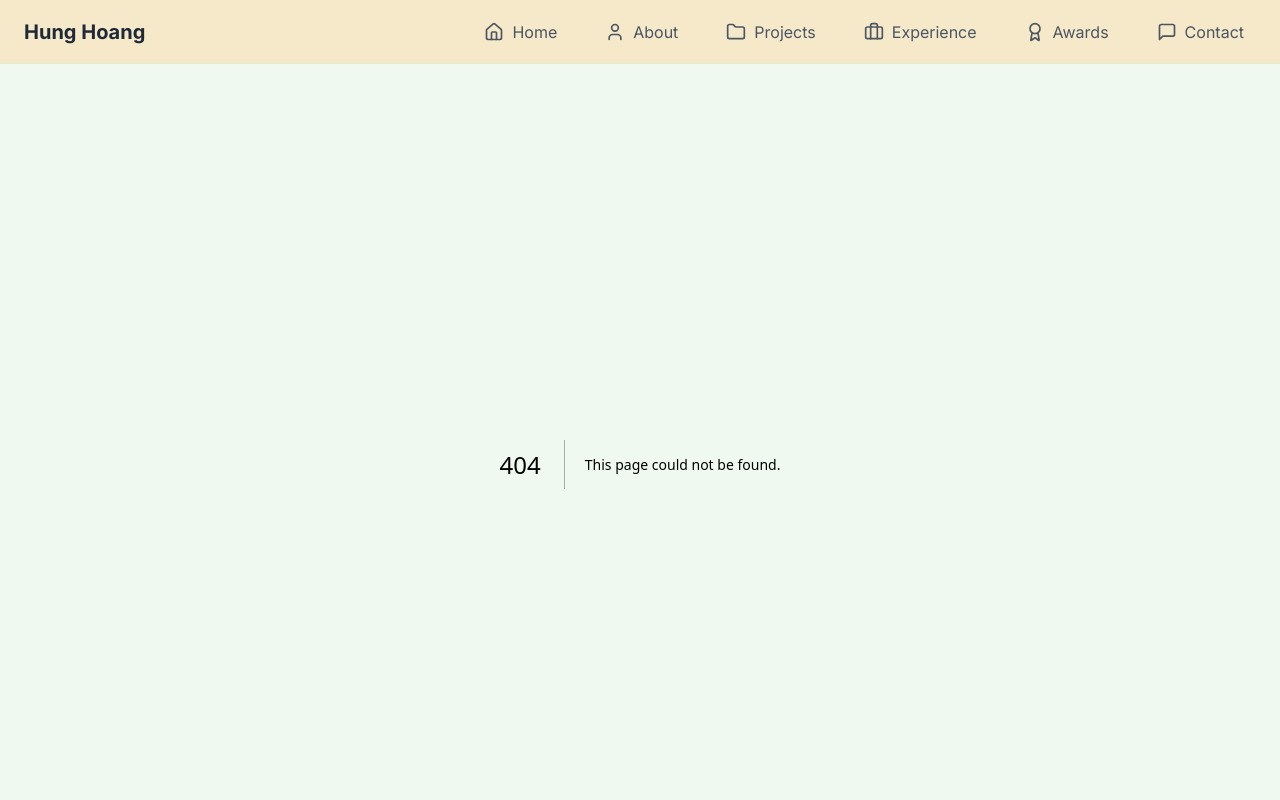
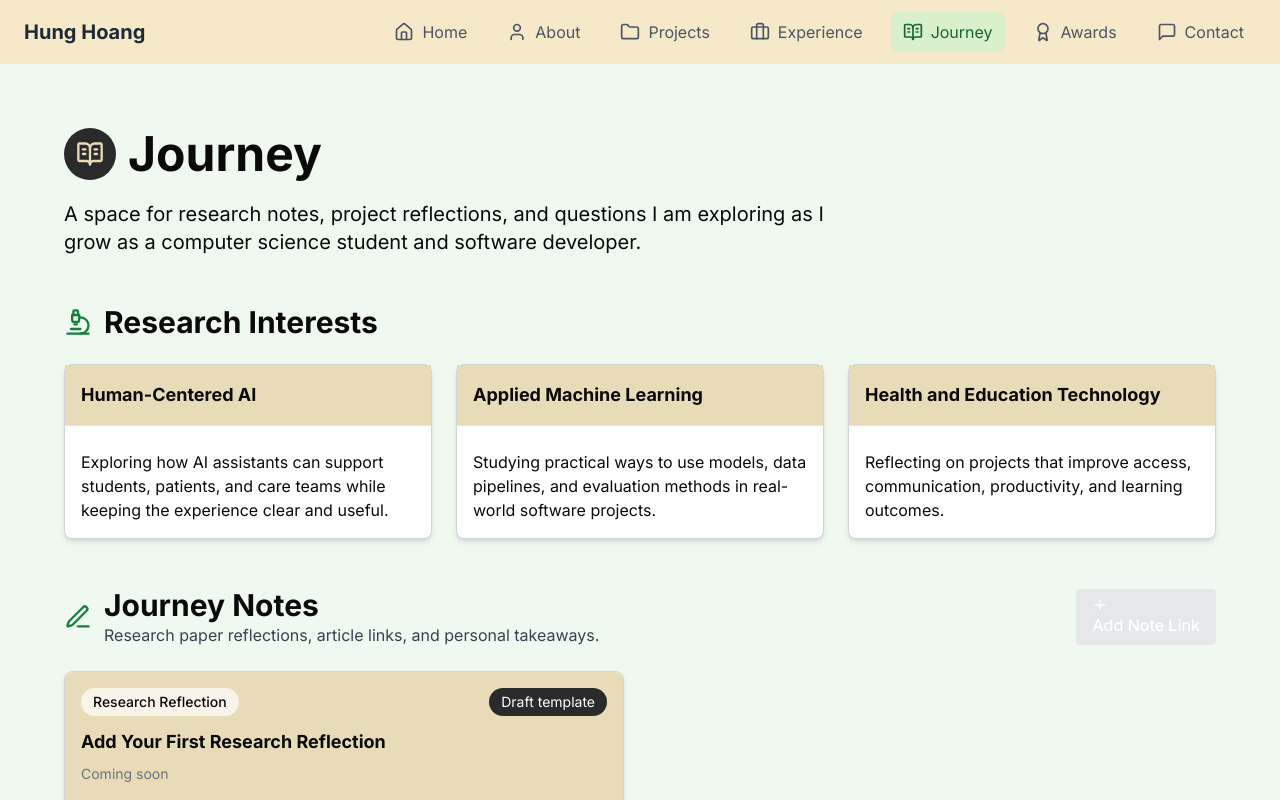
Before and after one commit to HungH206/WebPortfolio, a Next.js app in the folder my-portfolio/: page /journey in a window 1280 px wide. Before the commit this address had no page. Built offline with nearby package versions, Linux system fonts and the light colour scheme.

Commit message:
Mock-up of my Journey.

```diff
--- /dev/null
+++ b/my-portfolio/app/journey/page.tsx
@@ -0,0 +1,177 @@
+import Link from "next/link"
+import { Card, CardContent, CardDescription, CardFooter, CardHeader, CardTitle } from "@/components/ui/card"
+import { Button } from "@/components/ui/button"
+import { BookOpenText, ExternalLink, FileText, Microscope, PenLine, Plus } from "lucide-react"
+
+export default function JourneyPage() {
+  const researchTopics = [
+    {
+      title: "Human-Centered AI",
+      description:
+        "Exploring how AI assistants can support students, patients, and care teams while keeping the experience clear and useful.",
+    },
+    {
+      title: "Applied Machine Learning",
+      description:
+        "Studying practical ways to use models, data pipelines, and evaluation methods in real-world software projects.",
+    },
+    {
+      title: "Health and Education Technology",
+      description:
+        "Reflecting on projects that improve access, communication, productivity, and learning outcomes.",
+    },
+  ]
+
+  const journeyNotes = [
+    {
+      title: "Add Your First Research Reflection",
+      paperTitle: "Research paper title goes here",
+      authors: "Author One, Author Two, Author Three",
+      date: "Coming soon",
+      topic: "Research Reflection",
+      summary:
+        "Use this card format to document what the paper studied, what you learned, and how it connects to your projects or research interests.",
+      paperLink: "#",
+      reflectionLink: "#",
+      status: "Draft template",
+    },
+  ]
+
+  return (
+    <div className="p-4 sm:p-8 md:p-16">
+      <div className="mb-12 max-w-3xl">
+        <div className="flex items-center gap-3 mb-5">
+          <div className="p-3 bg-[#2a2a2a] rounded-full">
+            <BookOpenText className="h-7 w-7 text-[#e8dbb8]" />
+          </div>
+          <h1 className="text-3xl sm:text-4xl md:text-5xl font-bold">Journey</h1>
+        </div>
+        <p className="text-lg sm:text-xl">
+          A space for research notes, project reflections, and questions I am exploring as I grow as a computer science
+          student and software developer.
+        </p>
+      </div>
+
+      <section className="mb-12">
+        <div className="flex items-center gap-3 mb-6">
+          <Microscope className="h-7 w-7 text-green-700" />
+          <h2 className="text-2xl sm:text-3xl font-bold">Research Interests</h2>
+        </div>
+        <div className="grid grid-cols-1 lg:grid-cols-3 gap-6">
+          {researchTopics.map((topic) => (
+            <Card key={topic.title}>
+              <CardHeader className="bg-[#e8dbb8]">
+                <CardTitle>{topic.title}</CardTitle>
+              </CardHeader>
+              <CardContent className="pt-6">
+                <p>{topic.description}</p>
+              </CardContent>
+            </Card>
+          ))}
+        </div>
+      </section>
+
+      <section>
+        <div className="flex flex-col gap-4 sm:flex-row sm:items-center sm:justify-between mb-6">
+          <div className="flex items-center gap-3">
+            <PenLine className="h-7 w-7 text-green-700" />
+            <div>
+              <h2 className="text-2xl sm:text-3xl font-bold">Journey Notes</h2>
+              <p className="text-gray-700">Research paper reflections, article links, and personal takeaways.</p>
+            </div>
+          </div>
+          <Button variant="secondary" className="bg-[#2a2a2a] text-white hover:bg-[#3a3a3a] w-full sm:w-auto" asChild>
+            <Link href="#journey-note-template">
+              <Plus className="mr-2 h-4 w-4" />
+              Add Note Link
+            </Link>
+          </Button>
+        </div>
+
+        <div className="grid grid-cols-1 lg:grid-cols-2 gap-8">
+          {journeyNotes.map((note) => (
+            <Card key={note.title} className="overflow-hidden">
+              <CardHeader className="bg-[#e8dbb8]">
+                <div className="flex flex-col gap-3 sm:flex-row sm:items-start sm:justify-between">
+                  <div>
+                    <div className="mb-3 inline-flex items-center rounded-full bg-white/70 px-3 py-1 text-sm font-medium">
+                      {note.topic}
+                    </div>
+                    <CardTitle>{note.title}</CardTitle>
+                    <CardDescription className="text-black/70 mt-2">{note.date}</CardDescription>
+                  </div>
+                  <span className="text-sm bg-[#2a2a2a] text-white px-3 py-1 rounded-full whitespace-nowrap">
+                    {note.status}
+                  </span>
+                </div>
+              </CardHeader>
+
+              <CardContent className="pt-6 space-y-5">
+                <div>
+                  <h3 className="font-semibold mb-1">Paper</h3>
+                  <p>{note.paperTitle}</p>
+                </div>
+                <div>
+                  <h3 className="font-semibold mb-1">Authors</h3>
+                  <p>{note.authors}</p>
+                </div>
+                <div>
+                  <h3 className="font-semibold mb-1">Reflection</h3>
+                  <p>{note.summary}</p>
+                </div>
+              </CardContent>
+
+              <CardFooter className="flex flex-col sm:flex-row gap-3">
+                <Button variant="outline" asChild className="w-full sm:w-auto bg-transparent">
+                  <Link href={note.paperLink}>
+                    <FileText className="mr-2 h-4 w-4" />
+                    Paper Link
+                  </Link>
+                </Button>
+                <Button
+                  variant="secondary"
+                  className="bg-[#2a2a2a] text-white hover:bg-[#3a3a3a] w-full sm:w-auto"
+                  asChild
+                >
+                  <Link href={note.reflectionLink}>
+                    <ExternalLink className="mr-2 h-4 w-4" />
+                    Reflection Article
+                  </Link>
+                </Button>
+              </CardFooter>
+            </Card>
+          ))}
+        </div>
+
+        <Card id="journey-note-template" className="mt-8 overflow-hidden">
+          <CardHeader className="bg-[#e8dbb8]">
+            <CardTitle>Journey Note Template</CardTitle>
+            <CardDescription className="text-black/70">
+              Add a new object to the journeyNotes list with these fields.
+            </CardDescription>
+          </CardHeader>
+          <CardContent className="pt-6">
+            <div className="grid grid-cols-1 md:grid-cols-2 gap-4 text-sm">
+              <div className="rounded-md border border-gray-200 p-4">
+                <span className="font-semibold">title</span>
+                <p className="mt-1 text-gray-700">Name of your reflection post.</p>
+              </div>
+              <div className="rounded-md border border-gray-200 p-4">
+                <span className="font-semibold">paperTitle</span>
+                <p className="mt-1 text-gray-700">Full title of the research paper.</p>
+              </div>
+              <div className="rounded-md border border-gray-200 p-4">
+                <span className="font-semibold">authors</span>
+                <p className="mt-1 text-gray-700">Names of the paper authors.</p>
+              </div>
+              <div className="rounded-md border border-gray-200 p-4">
+                <span className="font-semibold">reflectionLink</span>
+                <p className="mt-1 text-gray-700">URL to your article, blog post, or reflection page.</p>
+              </div>
+            </div>
+          </CardContent>
+        </Card>
+      </section>
+    </div>
+  )
+}
--- a/my-portfolio/components/sidebar.tsx
+++ b/my-portfolio/components/sidebar.tsx
@@ -3,7 +3,7 @@
 import Link from "next/link"
 import { usePathname } from "next/navigation"
 import { useState } from "react"
-import { Home, User, Folder, Briefcase, Award, MessageSquare, Menu, X } from "lucide-react"
+import { Home, User, Folder, Briefcase, Award, MessageSquare, Menu, X, BookOpenText } from "lucide-react"
 import { Button } from "@/components/ui/button"
 
 export default function Sidebar() {
@@ -23,6 +23,7 @@ export default function Sidebar() {
     { href: "/about", icon: User, label: "About" },
     { href: "/projects", icon: Folder, label: "Projects" },
     { href: "/experience", icon: Briefcase, label: "Experience" },
+    { href: "/journey", icon: BookOpenText, label: "Journey" },
     { href: "/achievements", icon: Award, label: "Awards" },
     { href: "/contact", icon: MessageSquare, label: "Contact" },
   ]
@@ -39,7 +40,7 @@ export default function Sidebar() {
         </div>
 
         {/* Desktop Navigation */}
-        <div className="hidden md:flex items-center space-x-6">
+        <div className="hidden md:flex items-center space-x-2 lg:space-x-4">
           {navigationItems.map((item) => {
             const IconComponent = item.icon
             return (
```
